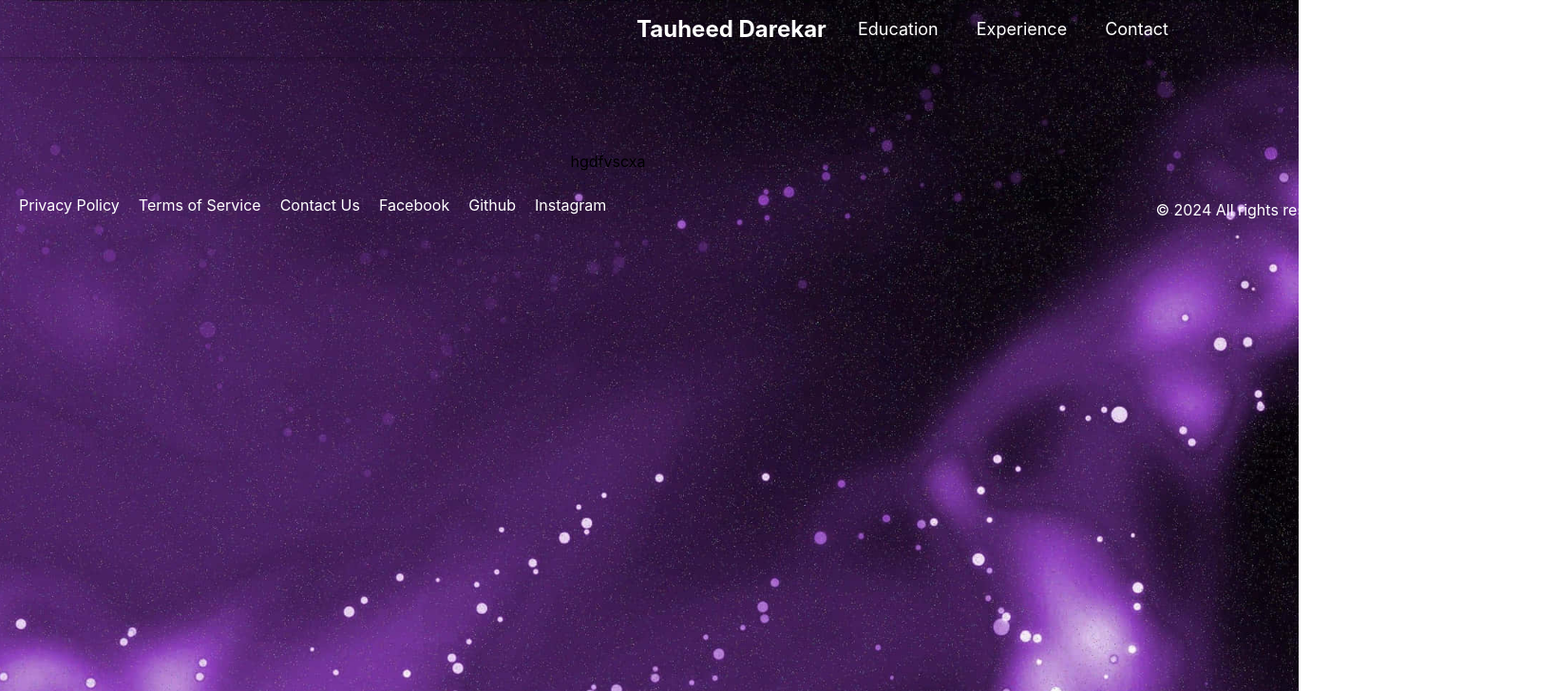
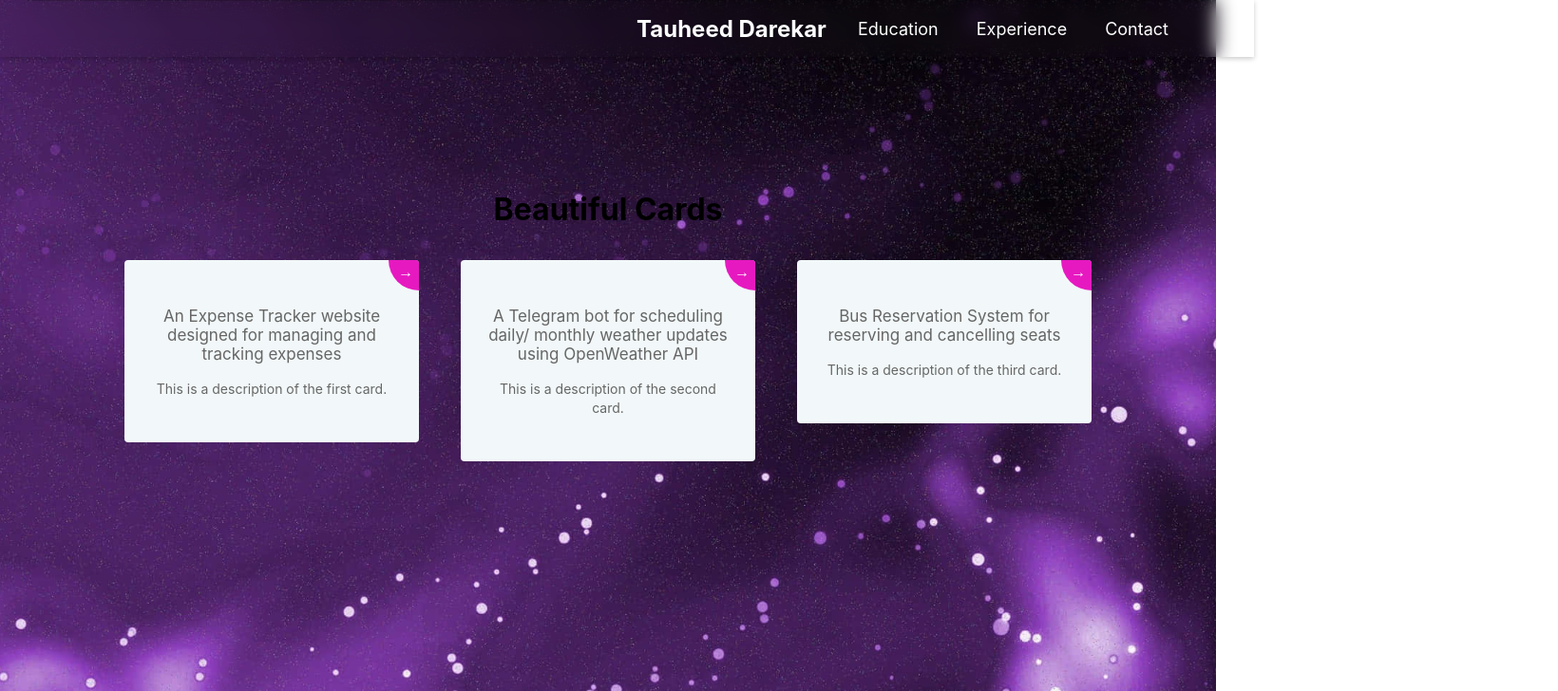
Before and after one commit to tauheed78600/Portfolio2, a React (Create React App) app: page /projects in a window 1280 px wide. Shown: the top 728 px of the page at 95% size, 1640 px wide, since content can reach past the window. Built offline with nearby package versions, Linux system fonts and the light colour scheme.

Commit message:
Added cards for projects with css

```diff
--- a/src/App.js
+++ b/src/App.js
@@ -4,6 +4,9 @@ import { Route, Routes } from 'react-router-dom';
 import Home from './components/Home';
 import About from './components/About';
 import Contact from './components/Contact';
+import Projects from './components/Projects';
+import Education from './components/Education';
+import Experience from './components/Experience';
 
 function App() {
   return (
@@ -12,9 +15,9 @@ function App() {
       <Routes>
         <Route path='/home' element = {<Home/>} />
         <Route path='/about' element = {<About/>} />
-        <Route path='/projects' element = {<About/>} />
-        <Route path='/education' element = {<About/>} />
-        <Route path='/experience' element = {<About/>} />
+        <Route path='/projects' element = {<Projects/>} />
+        <Route path='/education' element = {<Education/>} />
+        <Route path='/experience' element = {<Experience/>} />
         <Route path="/contact" element={<Contact />} />
       </Routes>
     </div>
--- /dev/null
+++ b/src/components/Card.js
@@ -0,0 +1,21 @@
+// Card.js
+import React from 'react';
+import '../styles/Card.css';
+
+function Card({ title, description }) {
+    return (
+        <div class="card">
+   <a class="card1" href="#">
+    <p>{title}</p>
+    <p class="small">{description}</p>
+    <div class="go-corner" href="#">
+      <div class="go-arrow">
+        →
+      </div>
+    </div>
+  </a>
+</div>
+);
+}
+
+export default Card;
--- a/src/components/Projects.js
+++ b/src/components/Projects.js
@@ -1,11 +1,41 @@
 import React from 'react'
+import "../styles/Projects.css"
+import Card from './Card';
 
 function Projects() {
-  return (
-    <div>
-      rgndbeberb
+  const cards = [
+    {
+        title: 'An Expense Tracker website designed for managing and tracking expenses',
+        image: 'https://encrypted-tbn0.gstatic.com/images?q=tbn:ANd9GcQoSbpWz8SUrRq7EZL-tE73XEN-oSUPFgA3KQ&s',
+        description: 'This is a description of the first card.'
+    },
+    {
+        title: 'A Telegram bot for scheduling daily/ monthly weather updates using OpenWeather API',
+        image: 'https://encrypted-tbn0.gstatic.com/images?q=tbn:ANd9GcQoSbpWz8SUrRq7EZL-tE73XEN-oSUPFgA3KQ&s',
+        description: 'This is a description of the second card.'
+    },
+    {
+        title: 'Bus Reservation System for reserving and cancelling seats',
+        image: 'https://encrypted-tbn0.gstatic.com/images?q=tbn:ANd9GcQoSbpWz8SUrRq7EZL-tE73XEN-oSUPFgA3KQ&s',
+        description: 'This is a description of the third card.'
+    }
+];
+
+return (
+    <div className="app">
+        <h1>Beautiful Cards</h1>
+        <div className="card-container">
+            {cards.map((card, index) => (
+                <Card
+                    key={index}
+                    title={card.title}
+                    image={card.image}
+                    description={card.description}
+                />
+            ))}
+        </div>
     </div>
-  )
+);
 }
 
 export default Projects
--- /dev/null
+++ b/src/styles/Card.css
@@ -0,0 +1,197 @@
+.card p {
+    font-size: 17px;
+    font-weight: 400;
+    line-height: 20px;
+    color: #666;
+  }
+
+  .card p.small {
+    font-size: 14px;
+  }
+
+  .go-corner {
+    display: flex;
+    align-items: center;
+    justify-content: center;
+    position: absolute;
+    width: 32px;
+    height: 32px;
+    overflow: hidden;
+    top: 0;
+    right: 0;
+    background-color: #e619c0;
+    border-radius: 0 4px 0 32px;
+  }
+
+  .go-arrow {
+    margin-top: -4px;
+    margin-right: -4px;
+    color: white;
+    font-family: courier, sans;
+  }
+
+  .card1 {
+    display: block;
+    position: relative;
+    max-width: 262px;
+    background-color: #f2f8f9;
+    border-radius: 4px;
+    padding: 32px 24px;
+    margin: 12px;
+    text-decoration: none;
+    z-index: 0;
+    overflow: hidden;
+  }
+
+  .card1:before {
+    content: "";
+    position: absolute;
+    z-index: -1;
+    top: -16px;
+    right: -16px;
+    background: #e619c0;
+    height: 32px;
+    width: 32px;
+    border-radius: 32px;
+    transform: scale(1);
+    transform-origin: 50% 50%;
+    transition: transform 0.25s ease-out;
+  }
+
+  .card1:hover:before {
+    transform: scale(21);
+  }
+
+  .card1:hover p {
+    transition: all 0.3s ease-out;
+    color: rgba(255, 255, 255, 0.8);
+  }
+
+  .card1:hover h3 {
+    transition: all 0.3s ease-out;
+    color: #fff;
+  }
+
+  .card2 {
+    display: block;
+    top: 0px;
+    position: relative;
+    max-width: 262px;
+    background-color: #f2f8f9;
+    border-radius: 4px;
+    padding: 32px 24px;
+    margin: 12px;
+    text-decoration: none;
+    z-index: 0;
+    overflow: hidden;
+    border: 1px solid #f2f8f9;
+  }
+
+  .card2:hover {
+    transition: all 0.2s ease-out;
+    box-shadow: 0px 4px 8px rgba(38, 38, 38, 0.2);
+    top: -4px;
+    border: 1px solid #ccc;
+    background-color: white;
+  }
+
+  .card2:before {
+    content: "";
+    position: absolute;
+    z-index: -1;
+    top: -16px;
+    right: -16px;
+    background: #e619c0;
+    height: 32px;
+    width: 32px;
+    border-radius: 32px;
+    transform: scale(2);
+    transform-origin: 50% 50%;
+    transition: transform 0.15s ease-out;
+  }
+
+  .card2:hover:before {
+    transform: scale(2.15);
+  }
+
+  .card3 {
+    display: block;
+    top: 0px;
+    position: relative;
+    max-width: 262px;
+    background-color: #f2f8f9;
+    border-radius: 4px;
+    padding: 32px 24px;
+    margin: 12px;
+    text-decoration: none;
+    overflow: hidden;
+    border: 1px solid #f2f8f9;
+  }
+
+  .card3 .go-corner {
+    opacity: 0.7;
+  }
+
+  .card3:hover {
+    border: 1px solid #e619c0;
+    box-shadow: 0px 0px 999px 999px rgba(255, 255, 255, 0.5);
+    z-index: 500;
+  }
+
+  .card3:hover p {
+    color: #e619c0;
+  }
+
+  .card3:hover .go-corner {
+    transition: opactiy 0.3s linear;
+    opacity: 1;
+  }
+
+  .card4 {
+    display: block;
+    top: 0px;
+    position: relative;
+    max-width: 262px;
+    background-color: #fff;
+    border-radius: 4px;
+    padding: 32px 24px;
+    margin: 12px;
+    text-decoration: none;
+    overflow: hidden;
+    border: 1px solid #ccc;
+  }
+
+  .card4 .go-corner {
+    background-color: #e619c0;
+    height: 100%;
+    width: 16px;
+    padding-right: 9px;
+    border-radius: 0;
+    transform: skew(6deg);
+    margin-right: -36px;
+    align-items: start;
+    background-image: linear-gradient(-45deg, #8f479a 1%, #dc2a74 100%);
+  }
+
+  .card4 .go-arrow {
+    transform: skew(-6deg);
+    margin-left: -2px;
+    margin-top: 9px;
+    opacity: 0;
+  }
+
+  .card4:hover {
+    border: 1px solid #cd3d73;
+  }
+
+  .card4 h3 {
+    margin-top: 8px;
+  }
+
+  .card4:hover .go-corner {
+    margin-right: -12px;
+  }
+
+  .card4:hover .go-arrow {
+    opacity: 1;
+  }
--- a/src/styles/Navbar.css
+++ b/src/styles/Navbar.css
@@ -19,6 +19,7 @@ body, html {
     color: #fff;
     display: flex;
     align-items: center;
+    backdrop-filter: blur(10px);
     justify-content: space-between;
     padding: 0 20px;
     box-shadow: 0 2px 5px rgba(0, 0, 0, 0.2);
--- /dev/null
+++ b/src/styles/Projects.css
@@ -0,0 +1,13 @@
+/* App.css */
+.app {
+    text-align: center;
+    padding: 20px;
+    min-height: 100vh;
+}
+
+.card-container {
+    display: flex;
+    justify-content: center;
+    gap: 20px;
+    flex-wrap: wrap;
+}
```
Also changed, not shown: 1 other file (tests, documents, lock files or other folders).
